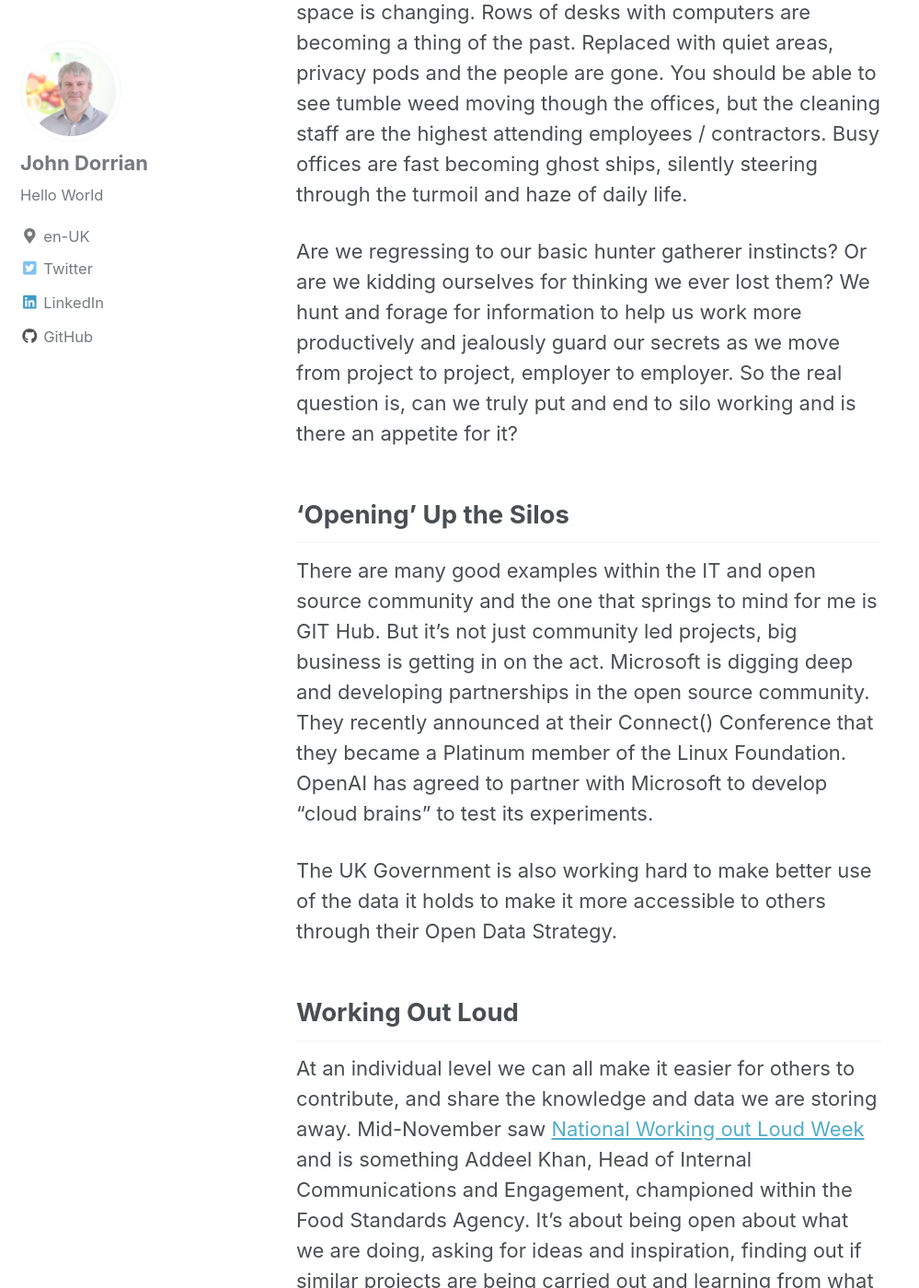
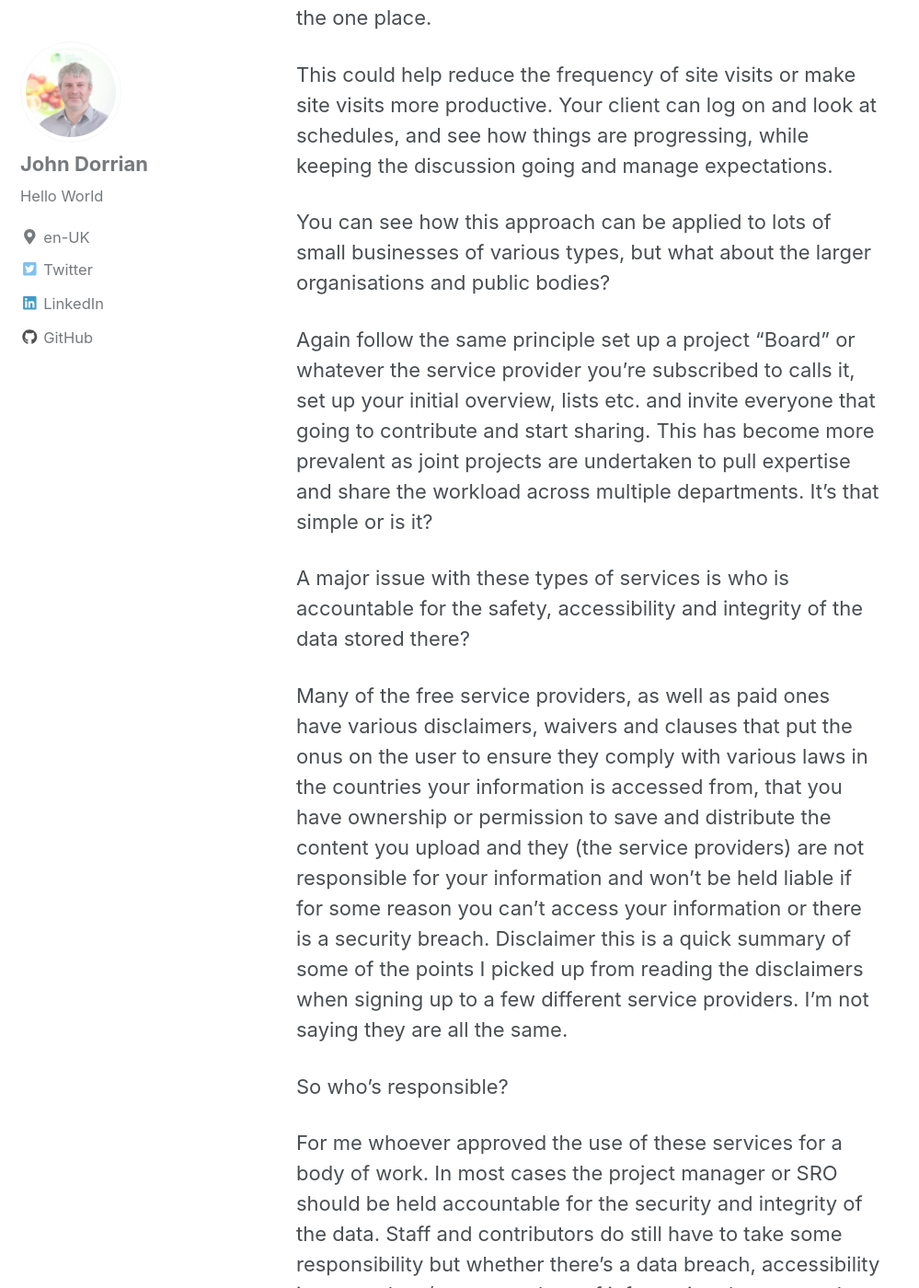
Before and after one commit to JDSFSA/JohnDorrian, a Jekyll site: the page built from _posts/2016-11-21-shackleless.md, in a window 1280 px wide and 1400 px high, scrolled down 1827 px. Shown: the whole window at 92% size, without its empty margins (0-999 px from the left). Built offline with Jekyll 4.4.1, drawn with Linux system fonts in a browser that asks for light colours; nearby versions of some CDN libraries; some of the changed text lies outside the part shown.

Commit message:
Update 2016-11-21-shackleless.md

```diff
--- a/_posts/2016-11-21-shackleless.md
+++ b/_posts/2016-11-21-shackleless.md
@@ -1,51 +1,57 @@
 ---
-title: "Silo Busting"
-date: 2016-12-20
-tags: [silo working, Silo, Silos, working out loud]
+title: "Freed from our Shackles"
+date: 2016-11-21
+tags: [Collaborative working, Web 2.0, Web 3.0]
 header:
-  image: "/images/silobusting/header.jpg"
-excerpt: "Silo busting. A pipe dream or realistic aspiration?"
+  image: "/images/shackleless/header.jpg"
+excerpt: "Freed from our Shackles, but should we be?"
 mathjax: "true"
 ---
 
-# Silo busting. A pipe dream or realistic aspiration?”
+There is an abundance of very useful web based collaborative apps available. Some of which are free, some initially free with paid bolt on options, others are simply a paid service that have various pricing plans to suit your business and personal needs.   Web 2.0, the Semantic Web and Web 3.0. The web is evolving to suit us, it doesn’t matter what you call it. It’s all semantics anyway.
 
-So after thinking and writing about online project management and collaboration apps in Freed from our Shackles, I started to ponder on the projects I’ve been involved in. I recalled the almost regular organisational pushes for silo busting and chuckled to myself.
+Collaborative working has become a lot easier, and to coin a well-used phrase “Work isn’t somewhere you go, it’s something you do”.  Many people now work from home or in a remote office, displaced from their team. You can log in at the gym or like me today in a cafe. More and more of us are fortunate enough to utilise our time in a way that suits us better. We are breaking the chains and monotony of the 9-5 and escaping the rush hour commute.
 
-## Should we face facts and accept we were never truly silo busting?
+We might work a little later at night, or earlier in the morning, or even during the weekend, but as long as our hours balance out at the end of the month and most importantly we get our work done, attend the meetings, in person or remotely, for many of us, it’s worth it. As an added bonus the commute is diminished, allowing us that extra time throughout the day to get something that wouldn’t otherwise be possible to do in the office.
 
-Were we simply breaking into others silos and building new ones? As the hot-desking ninja can attest to we now spend our time hopping between silos as we move from desk to desk with little or no interaction with the colleagues around us who have no bearing in our little spheres of work. Are we becoming silo nomads? #silonomad
+With that in mind, you can see how collaborative working tools have become more prevalent and widely used.  Even government departments are getting in on the act.
 
-<a href="../images/silobusting/image2.jpg"><img src="../images/silobusting/image2.jpg"></a>
+You can sign up to a website like Freedcamp or Trello and start sharing documents, schedules and have discussions with colleagues and or clients in minutes. But what some people seem to forget is your corporate information and security policies still apply to all work information and comments you make regardless of where you make them and where they are stored.
 
-## The End of the ‘Office’
+Let’s have a quick look at the use of these project management portals with a small business in mind, like an architect’s office.  After a little research you could sign up to a service to get started, upload a few files and create a few lists, mood boards, discussion boards, as well as other tools like Gantt charts (service provider permitting) invite any of your colleagues that are working on the project and most importantly, the client. This could all be done in an hour or so, and you have a great tool at your disposal with little or no outlay and everyone that needs to contribute can do so in the one place.
 
-Many of us work on numerous projects. Each one self-encapsulated. On top of this, we ourselves are becoming more insular and nomadic. Job roles are changing, office space is changing. Rows of desks with computers are becoming a thing of the past. Replaced with quiet areas, privacy pods and the people are gone. You should be able to see tumble weed moving though the offices, but the cleaning staff are the highest attending employees / contractors. Busy offices are fast becoming ghost ships, silently steering through the turmoil and haze of daily life.
+This could help reduce the frequency of site visits or make site visits more productive. Your client can log on and look at schedules, and see how things are progressing, while keeping the discussion going and manage expectations.
 
-Are we regressing to our basic hunter gatherer instincts? Or are we kidding ourselves for thinking we ever lost them? We hunt and forage for information to help us work more productively and jealously guard our secrets as we move from project to project, employer to employer. So the real question is, can we truly put and end to silo working and is there an appetite for it?
+You can see how this approach can be applied to lots of small businesses of various types, but what about the larger organisations and public bodies?
 
-## ‘Opening’ Up the Silos
+Again follow the same principle set up a project “Board” or whatever the service provider you’re subscribed to calls it, set up your initial overview, lists etc. and invite everyone that going to contribute and start sharing. This has become more prevalent as joint projects are undertaken to pull expertise and share the workload across multiple departments. It’s that simple or is it?
 
-There are many good examples within the IT and open source community and the one that springs to mind for me is GIT Hub. But it’s not just community led projects, big business is getting in on the act. Microsoft is digging deep and developing partnerships in the open source community. They recently announced at their Connect() Conference that they became a Platinum member of the Linux Foundation. OpenAI has agreed to partner with Microsoft to develop "cloud brains" to test its experiments.
+A major issue with these types of services is who is accountable for the safety, accessibility and integrity of the data stored there?
 
-The UK Government is also working hard to make better use of the data it holds to make it more accessible to others through their Open Data Strategy.
+Many of the free service providers, as well as paid ones have various disclaimers, waivers and clauses that put the onus on the user to ensure they comply with various laws in the countries your information is accessed from, that you have ownership or permission to save and distribute the content you upload and they (the service providers) are not responsible for your information and won’t be held liable if for some reason you can’t access your information or there is a security breach. Disclaimer this is a quick summary of some of the points I picked up from reading the disclaimers when signing up to a few different service providers. I’m not saying they are all the same.
 
-## Working Out Loud
+So who’s responsible?
 
-At an individual level we can all make it easier for others to contribute, and share the knowledge and data we are storing away. Mid-November saw [National Working out Loud Week](https://wolweek.com/) and is something Addeel Khan, Head of Internal Communications and Engagement, championed within the Food Standards Agency. It’s about being open about what we are doing, asking for ideas and inspiration, finding out if similar projects are being carried out and learning from what has been done in the past as we’re moving into the future.
+For me whoever approved the use of these services for a body of work. In most cases the project manager or SRO should be held accountable for the security and integrity of the data. Staff and contributors do still have to take some responsibility but whether there’s a data breach, accessibility issues or loss/temporary loss of information the person that authorised the use of an online collaboration software for the project will have to take responsibility. Of course all this will have been factored in on their risk register and they will have taken steps to mitigate the effects and have a back-up plan in place. Won’t they?
 
-<a href="../images/silobusting/wol.jpg"><img src="../images/silobusting/wol.jpg"></a>
+What information can we save on these sites? A common response to this is anything we wouldn’t mind sharing with a journalist or publishing of social media and nothing that contains personal information, or breaches your organisations information security policies, confidential, or commercially sensitive information. Yes they are password protected, but so are free webmail accounts and social media accounts and they’ve never had security breaches…..
 
-## Lowering the Walls
+I don’t need to worry about information governance, freedom of information, or data protection as it’s not on our corporate system!
 
-Maybe silo busting isn’t unachievable. But by taking the roof off and lowering the walls, the silos could look more like fields segmented with dry stone walls dotted with stiles to climb over and gateways to walk through. In this picture there are no silos.
+Wrong. Just because it’s not on the corporate system doesn’t mean to say we can ignore it. If anything we should be more cautious about what it is and where it’s stored. Any information a business generates is its responsibility, regardless of where it’s held and is subject to freedom of information, data protection and your organisations data retention and security policies.
 
-<a href="../images/silobusting/nosilos.jpg"><img src="../images/silobusting/nosilos.jpg"></a>
+So why are there so many free online project management tools available and why are so many people and organisations using them?
 
-*Photo by Paul O'Donoghue creative commons licence*
+Doing more with less, reduction of office space and encouraging staff to either work from home full time or for x number of days a week. In the case of larger organisations and government the use of satellite offices and commuter hubs means we have a more dispersed workforce, and they need to communicate and work with each other as well as external partners regardless of where they are or what type of connection they have.
 
-Some of the tools we use are great for collaborating within the team, but how do we draw in more interest and share our experiences with others? How do we learn from what others have done on similar projects?
+Would I use something like Trello?
 
-The appetite is there for a more open, silo free world. We just have to be careful how we approach it.
+Yes. I use Freedcamp for personal use and organising non work events and the likes. Would I use them for work? I’d prefer something hosted by work, but I have started to use it just as a checklist for outstanding jobs so I can share with the team and keep an eye on progress of tasks from my mobile when I’m out of the office for a few days. I wouldn’t rely on it and it does add slightly to the admin just to enable me to see what’s happening when I’m not in the office. I also use it to manage ideas for articles and I find the cards useful for organising thoughts and structure.
 
-Please share, like, subscribe and comment below, I’m interested to see your thoughts.
+It’s quick and easy to get set up and share information using something like Trello rather than utilising your IT department, filling out forms and having multiple discussions about what you want, why you want it, what it’s being used for, and who is going to use it. Then you have to look at it from an information security point of view. What type of information is stored there? how long for? Who else will have access to the information?  Are there any legal issues with the location of the service providers servers? and the information that’s being stored? Then on top of that you have the; what budgets available?  Does it represent value for money? It’s easy to see why people opt to use these services, rather than using an in-house alternative.
+
+There is a battle of wills going on between those that want things to be simple, quick and painless to set up and use, and those that are there to protect the business and you.
+
+I may be considered too security cautious, but I think it’s a slippery slope and before you know it, more and more data will be inappropriately stored on servers which your business has no control over and they can’t guarantee the security and integrity of the data stored there.  What are your thoughts? Do you use online collaboration tools? If so which ones? And is it for personal or business use?
+
+Please note these opinions are my own and not necessarily the views of my employer.
```
